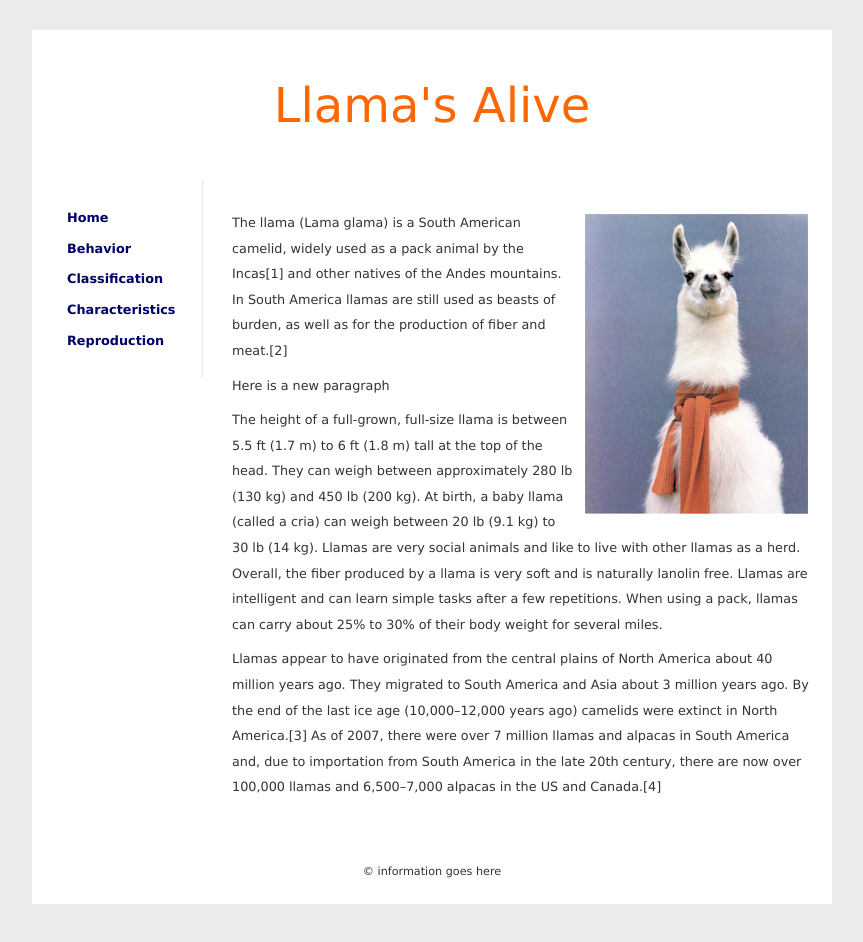
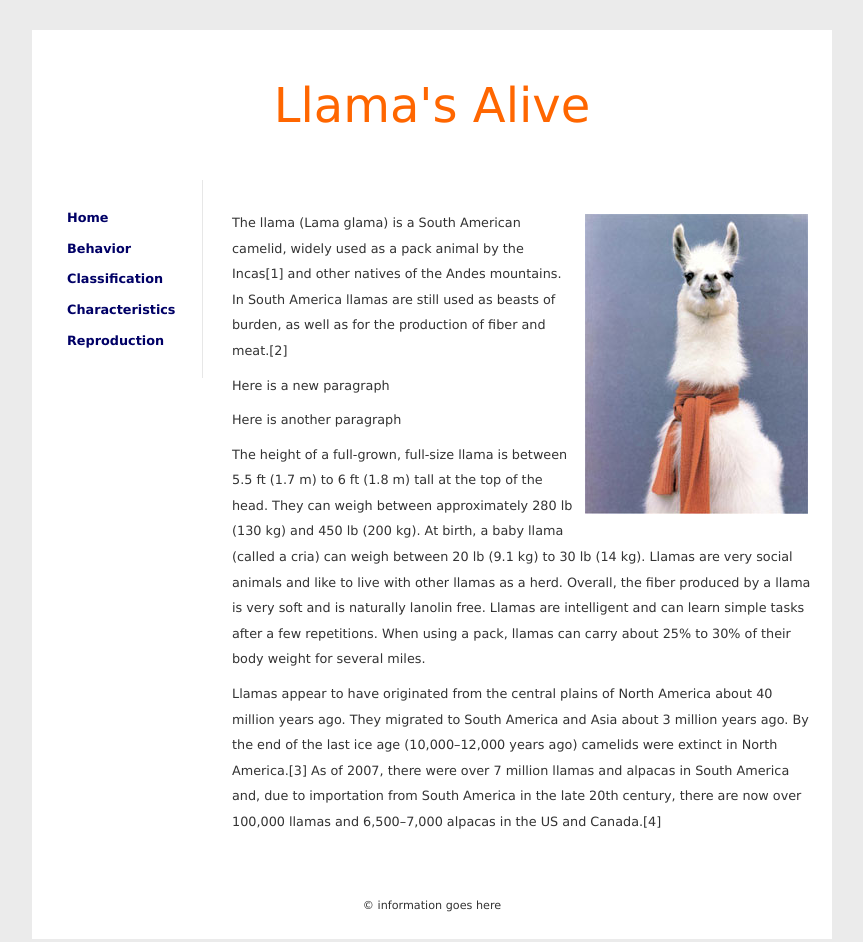
Before and after one commit to chrylc/Super-Llamas, a plain HTML site: page index.html in a window 1280 px wide. Shown: the whole page, without its empty margins (208-1071 px from the left). Drawn offline with Linux system fonts and the light colour scheme.

Commit message:
added paragraph to home page

```diff
--- a/index.html
+++ b/index.html
@@ -25,6 +25,8 @@
       <p><img src="images/llama01.jpg" alt="llama" width="223" height="300" class="alignright" >The llama (Lama glama) is a South American camelid, widely used as a pack animal by the Incas[1] and other natives of the Andes mountains. In South America llamas are still used as beasts of burden, as well as for the production of fiber and meat.[2]</p>
 
       <p>Here is a new paragraph</p>
+      <p>Here is another paragraph</p>
+
         <p>The height of a full-grown, full-size llama is between 5.5 ft (1.7 m) to 6 ft (1.8 m) tall at the top of the head. They can weigh between approximately 280 lb (130 kg) and 450 lb (200 kg). At birth, a baby llama (called a cria) can weigh between 20 lb (9.1 kg) to 30 lb (14 kg). Llamas are very social animals and like to live with other llamas as a herd. Overall, the fiber produced by a llama is very soft and is naturally lanolin free. Llamas are intelligent and can learn simple tasks after a few repetitions. When using a pack, llamas can carry about 25% to 30% of their body weight for several miles.</p>
         <p>Llamas appear to have originated from the central plains of North America about 40 million years ago. They migrated to South America and Asia about 3 million years ago. By the end of the last ice age (10,000–12,000 years ago) camelids were extinct in North America.[3] As of 2007, there were over 7 million llamas and alpacas in South America and, due to importation from South America in the late 20th century, there are now over 100,000 llamas and 6,500–7,000 alpacas in the US and Canada.[4]</p>
     </section>
```
